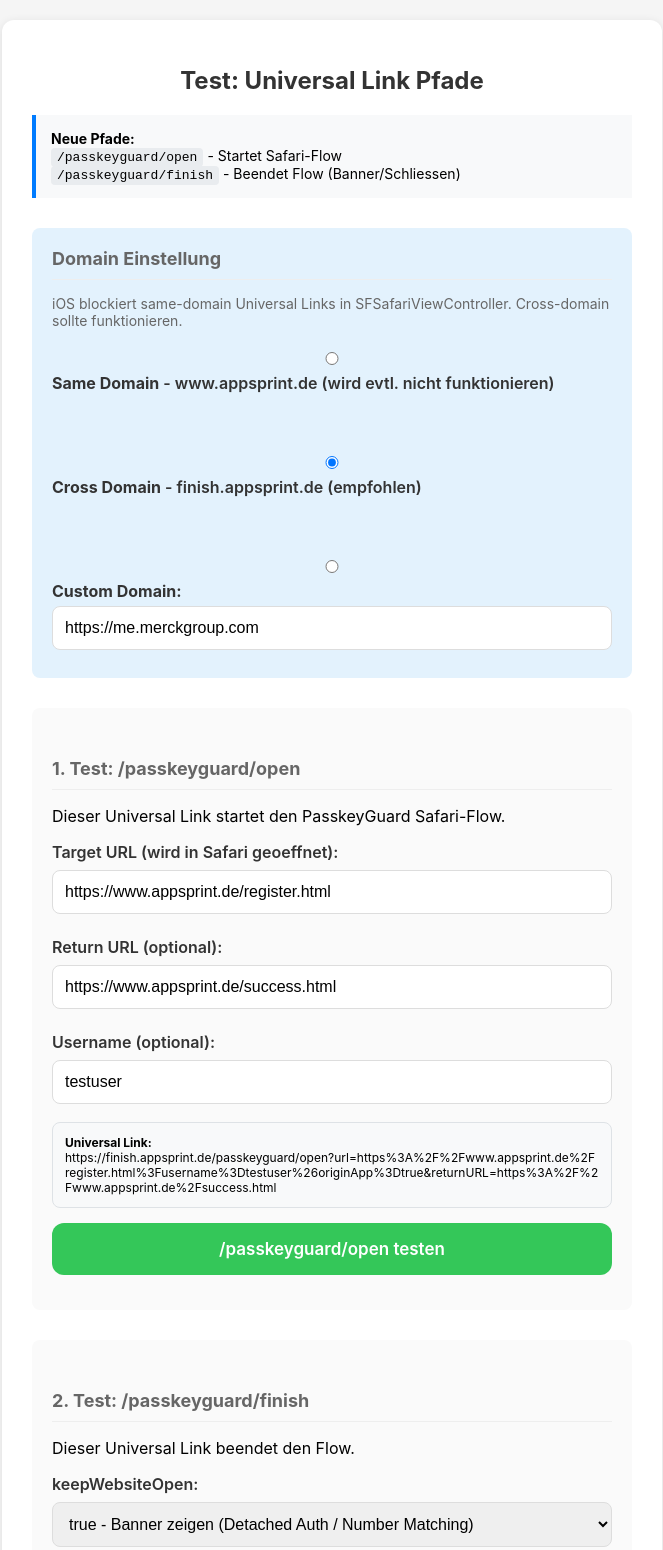
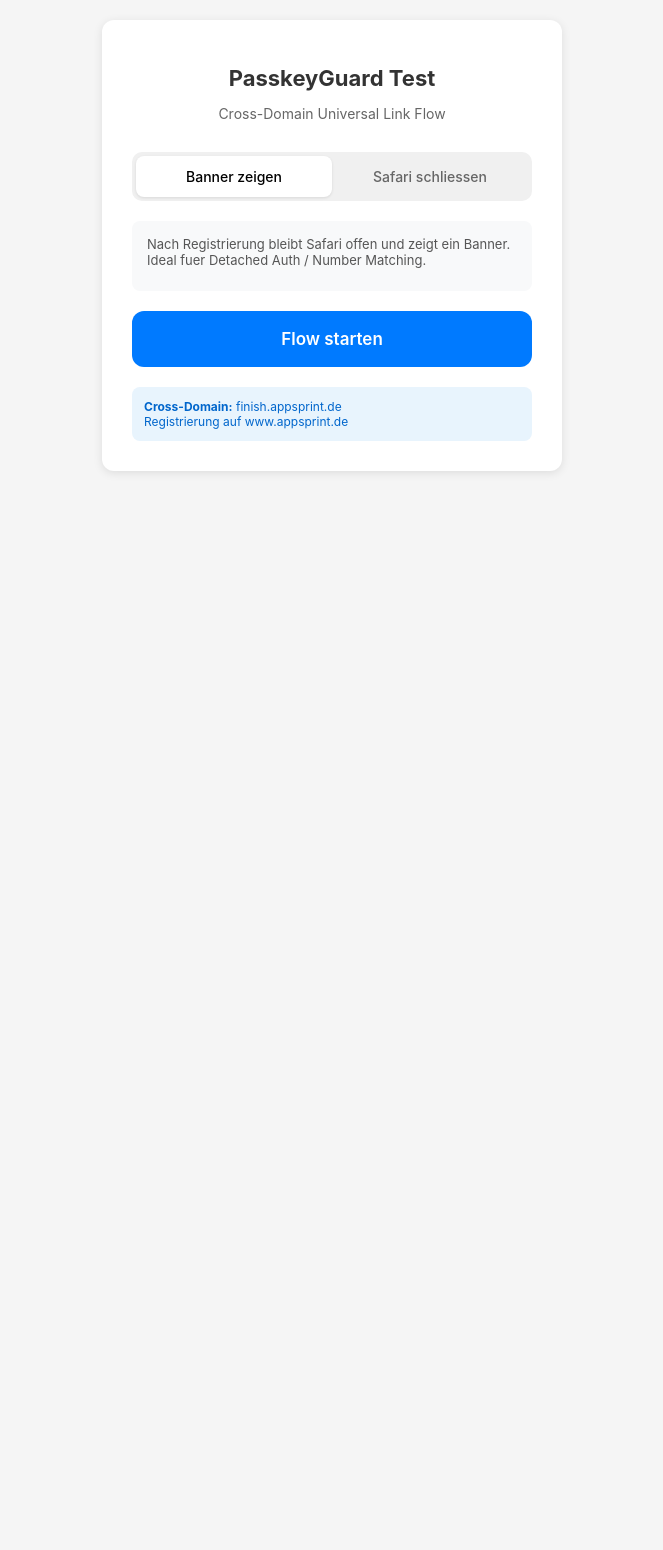
Before and after one commit to alexfriedl/passkey-backend, a website: page public/test-passkeyguard-paths.html in a window 1280 px wide. Shown: the top 1550 px of the page, without its empty margins (308-971 px from the left). After the commit the page ends 800 px from the top, so only its background shows below. Drawn offline with Linux system fonts and the light colour scheme.

Commit message:
Simplify test page - only keepWebsiteOpen toggle

```diff
--- a/public/test-passkeyguard-paths.html
+++ b/public/test-passkeyguard-paths.html
@@ -3,7 +3,7 @@
   <head>
     <meta charset="UTF-8" />
     <meta name="viewport" content="width=device-width, initial-scale=1.0" />
-    <title>Test: /passkeyguard/open und /passkeyguard/finish</title>
+    <title>PasskeyGuard Universal Link Test</title>
     <style>
       body {
         font-family: -apple-system, BlinkMacSystemFont, 'SF Pro Display', sans-serif;
@@ -12,7 +12,7 @@
         background: #f5f5f5;
       }
       .container {
-        max-width: 600px;
+        max-width: 400px;
         margin: 0 auto;
         background: white;
         padding: 30px;
@@ -22,251 +22,136 @@
       h1 {
         color: #333;
         text-align: center;
-        font-size: 24px;
+        font-size: 22px;
+        margin-bottom: 10px;
       }
-      h2 {
+      .subtitle {
+        text-align: center;
         color: #666;
-        font-size: 18px;
-        margin-top: 30px;
-        border-bottom: 1px solid #eee;
-        padding-bottom: 10px;
+        font-size: 14px;
+        margin-bottom: 30px;
       }
-      .info {
-        margin: 20px 0;
+      .toggle-container {
+        display: flex;
+        background: #f0f0f0;
+        border-radius: 10px;
+        padding: 4px;
+        margin-bottom: 20px;
+      }
+      .toggle-option {
+        flex: 1;
+        padding: 12px;
+        text-align: center;
+        border-radius: 8px;
+        cursor: pointer;
+        font-size: 14px;
+        font-weight: 500;
+        transition: all 0.2s;
+      }
+      .toggle-option.active {
+        background: white;
+        box-shadow: 0 1px 3px rgba(0,0,0,0.1);
+      }
+      .toggle-option:not(.active) {
+        color: #666;
+      }
+      .description {
+        background: #f8f9fa;
         padding: 15px;
-        border-left: 4px solid #007bff;
-        background: #f8f9fa;
-        font-size: 14px;
-      }
-      .warning {
-        border-left-color: #ffc107;
-        background: #fff8e1;
+        border-radius: 8px;
+        margin-bottom: 20px;
+        font-size: 13px;
+        color: #555;
+        min-height: 40px;
       }
       a.button {
         display: block;
         background: #007AFF;
         color: white;
         border: none;
-        padding: 16px 24px;
+        padding: 18px 24px;
         border-radius: 12px;
         cursor: pointer;
         font-size: 17px;
         font-weight: 600;
         text-decoration: none;
-        margin: 15px 0;
         text-align: center;
       }
       a.button:hover {
         background: #0056b3;
       }
-      a.button.green {
-        background: #34C759;
-      }
-      a.button.green:hover {
-        background: #2da44e;
-      }
-      a.button.orange {
-        background: #FF9500;
-      }
-      a.button.orange:hover {
-        background: #e08600;
-      }
-      input, select {
+      .info {
+        margin-top: 20px;
         padding: 12px;
-        font-size: 16px;
-        width: 100%;
-        margin: 8px 0;
-        border: 1px solid #ddd;
+        background: #e8f4fd;
         border-radius: 8px;
-        box-sizing: border-box;
-      }
-      label {
-        font-weight: 600;
-        color: #333;
-        display: block;
-        margin-top: 15px;
-      }
-      code {
-        background: #e9ecef;
-        padding: 2px 6px;
-        border-radius: 4px;
-        font-size: 13px;
-        word-break: break-all;
-      }
-      .url-display {
-        background: #f8f9fa;
-        padding: 12px;
-        border-radius: 8px;
-        margin: 10px 0;
         font-size: 12px;
-        word-break: break-all;
-        border: 1px solid #dee2e6;
-      }
-      .section {
-        margin: 30px 0;
-        padding: 20px;
-        background: #fafafa;
-        border-radius: 8px;
+        color: #0066cc;
       }
     </style>
   </head>
   <body>
     <div class="container">
-      <h1>Test: Universal Link Pfade</h1>
+      <h1>PasskeyGuard Test</h1>
+      <p class="subtitle">Cross-Domain Universal Link Flow</p>
+
+      <div class="toggle-container">
+        <div class="toggle-option active" id="optBanner" onclick="setMode('banner')">
+          Banner zeigen
+        </div>
+        <div class="toggle-option" id="optClose" onclick="setMode('close')">
+          Safari schliessen
+        </div>
+      </div>
+
+      <div class="description" id="description">
+        Nach Registrierung bleibt Safari offen und zeigt ein Banner.
+        Ideal fuer Detached Auth / Number Matching.
+      </div>
+
+      <a id="startLink" class="button" href="#">
+        Flow starten
+      </a>
 
       <div class="info">
-        <strong>Neue Pfade:</strong><br>
-        <code>/passkeyguard/open</code> - Startet Safari-Flow<br>
-        <code>/passkeyguard/finish</code> - Beendet Flow (Banner/Schliessen)
-      </div>
-
-      <!-- Domain Switch -->
-      <div class="section" style="background: #e3f2fd;">
-        <h2 style="margin-top: 0;">Domain Einstellung</h2>
-        <p style="font-size: 14px; color: #666;">iOS blockiert same-domain Universal Links in SFSafariViewController. Cross-domain sollte funktionieren.</p>
-
-        <label>
-          <input type="radio" name="domainType" value="same" id="domainSame">
-          <strong>Same Domain</strong> - www.appsprint.de (wird evtl. nicht funktionieren)
-        </label>
-        <br><br>
-        <label>
-          <input type="radio" name="domainType" value="cross" id="domainCross" checked>
-          <strong>Cross Domain</strong> - finish.appsprint.de (empfohlen)
-        </label>
-        <br><br>
-        <label>
-          <input type="radio" name="domainType" value="custom" id="domainCustom">
-          <strong>Custom Domain:</strong>
-        </label>
-        <input type="text" id="customDomain" value="https://me.merckgroup.com" placeholder="https://example.com" style="margin-top: 5px;" />
-      </div>
-
-      <!-- TEST 1: /passkeyguard/open -->
-      <div class="section">
-        <h2>1. Test: /passkeyguard/open</h2>
-        <p>Dieser Universal Link startet den PasskeyGuard Safari-Flow.</p>
-
-        <label>Target URL (wird in Safari geoeffnet):</label>
-        <input type="text" id="targetUrl" value="https://www.appsprint.de/register.html" />
-
-        <label>Return URL (optional):</label>
-        <input type="text" id="returnUrl" value="https://www.appsprint.de/success.html" />
-
-        <label>Username (optional):</label>
-        <input type="text" id="username" value="testuser" />
-
-        <div class="url-display">
-          <strong>Universal Link:</strong><br>
-          <span id="openLinkDisplay"></span>
-        </div>
-
-        <a id="openLink" class="button green" href="#">
-          /passkeyguard/open testen
-        </a>
-      </div>
-
-      <!-- TEST 2: /passkeyguard/finish -->
-      <div class="section">
-        <h2>2. Test: /passkeyguard/finish</h2>
-        <p>Dieser Universal Link beendet den Flow.</p>
-
-        <label>keepWebsiteOpen:</label>
-        <select id="keepWebsiteOpen">
-          <option value="true">true - Banner zeigen (Detached Auth / Number Matching)</option>
-          <option value="false">false - Safari schliessen (Registration / WebRTC)</option>
-        </select>
-
-        <div class="url-display">
-          <strong>Universal Link:</strong><br>
-          <span id="finishLinkDisplay"></span>
-        </div>
-
-        <a id="finishLink" class="button orange" href="#">
-          /passkeyguard/finish testen
-        </a>
-      </div>
-
-      <!-- TEST 3: Kompletter Flow -->
-      <div class="section">
-        <h2>3. Kompletter Flow-Test</h2>
-        <p>Oeffnet eine Registrierungsseite die am Ende <code>/passkeyguard/finish</code> aufruft.</p>
-
-        <div class="info warning">
-          <strong>Hinweis:</strong> Diese Seite muss auf www.appsprint.de deployed sein, damit Universal Links funktionieren.
-        </div>
-
-        <a id="fullFlowLink" class="button" href="#">
-          Kompletten Flow starten
-        </a>
-      </div>
-
-      <!-- Info -->
-      <div class="info">
-        <strong>Voraussetzungen:</strong>
-        <ul style="margin: 10px 0; padding-left: 20px;">
-          <li>App muss <code>www.appsprint.de</code> in allowedDomains haben</li>
-          <li>AASA muss <code>/passkeyguard/*</code> Pfade enthalten</li>
-          <li>Test auf echtem iOS-Geraet (Simulator unterstuetzt keine Universal Links)</li>
-        </ul>
+        <strong>Cross-Domain:</strong> finish.appsprint.de<br>
+        Registrierung auf www.appsprint.de
       </div>
     </div>
 
     <script>
-      function getSelectedDomain() {
-        if (document.getElementById('domainSame').checked) {
-          return 'https://www.appsprint.de';
-        } else if (document.getElementById('domainCross').checked) {
-          return 'https://finish.appsprint.de';
+      let keepWebsiteOpen = 'true';
+
+      function setMode(mode) {
+        if (mode === 'banner') {
+          keepWebsiteOpen = 'true';
+          document.getElementById('optBanner').classList.add('active');
+          document.getElementById('optClose').classList.remove('active');
+          document.getElementById('description').textContent =
+            'Nach Registrierung bleibt Safari offen und zeigt ein Banner. Ideal fuer Detached Auth / Number Matching.';
         } else {
-          return document.getElementById('customDomain').value || 'https://www.appsprint.de';
+          keepWebsiteOpen = 'false';
+          document.getElementById('optClose').classList.add('active');
+          document.getElementById('optBanner').classList.remove('active');
+          document.getElementById('description').textContent =
+            'Nach Registrierung wird Safari automatisch geschlossen. Ideal fuer Registration / WebRTC.';
         }
+        updateLink();
       }
 
-      function updateLinks() {
-        const baseDomain = getSelectedDomain();
-        const targetUrl = document.getElementById('targetUrl').value;
-        const returnUrl = document.getElementById('returnUrl').value;
-        const username = document.getElementById('username').value;
-        const keepWebsiteOpen = document.getElementById('keepWebsiteOpen').value;
+      function updateLink() {
+        const finishDomain = 'https://finish.appsprint.de';
+        const username = 'testuser_' + Date.now();
+        const returnUrl = 'https://www.appsprint.de/success.html';
 
-        // Build target URL with username
-        let finalTargetUrl = targetUrl;
-        if (username && !targetUrl.includes('username=')) {
-          const separator = targetUrl.includes('?') ? '&' : '?';
-          finalTargetUrl = `${targetUrl}${separator}username=${encodeURIComponent(username)}&originApp=true`;
-        }
+        const registerUrl = `https://www.appsprint.de/register-passkeyguard-finish.html?username=${encodeURIComponent(username)}&originApp=true&finishDomain=${encodeURIComponent(finishDomain)}&keepWebsiteOpen=${keepWebsiteOpen}`;
+        const flowUrl = `${finishDomain}/passkeyguard/open?url=${encodeURIComponent(registerUrl)}&returnURL=${encodeURIComponent(returnUrl)}`;
 
-        // /passkeyguard/open URL
-        let openUrl = `${baseDomain}/passkeyguard/open?url=${encodeURIComponent(finalTargetUrl)}`;
-        if (returnUrl) {
-          openUrl += `&returnURL=${encodeURIComponent(returnUrl)}`;
-        }
-
-        document.getElementById('openLink').href = openUrl;
-        document.getElementById('openLinkDisplay').textContent = openUrl;
-
-        // /passkeyguard/finish URL
-        const finishUrl = `${baseDomain}/passkeyguard/finish?keepWebsiteOpen=${keepWebsiteOpen}`;
-        document.getElementById('finishLink').href = finishUrl;
-        document.getElementById('finishLinkDisplay').textContent = finishUrl;
-
-        // Full flow URL (uses /passkeyguard/open to start)
-        // Note: Register page is always on www.appsprint.de, but finish uses selected domain
-        // Pass keepWebsiteOpen to the register page so it knows what to use for finish
-        const registerUrl = `https://www.appsprint.de/register-passkeyguard-finish.html?username=${encodeURIComponent(username)}&originApp=true&finishDomain=${encodeURIComponent(baseDomain)}&keepWebsiteOpen=${keepWebsiteOpen}`;
-        const fullFlowUrl = `${baseDomain}/passkeyguard/open?url=${encodeURIComponent(registerUrl)}&returnURL=${encodeURIComponent(returnUrl)}`;
-        document.getElementById('fullFlowLink').href = fullFlowUrl;
+        document.getElementById('startLink').href = flowUrl;
       }
 
-      // Update on any input change
-      document.querySelectorAll('input, select').forEach(el => {
-        el.addEventListener('input', updateLinks);
-        el.addEventListener('change', updateLinks);
-      });
-
-      // Initial update
-      updateLinks();
+      // Initial
+      updateLink();
     </script>
   </body>
 </html>
```
